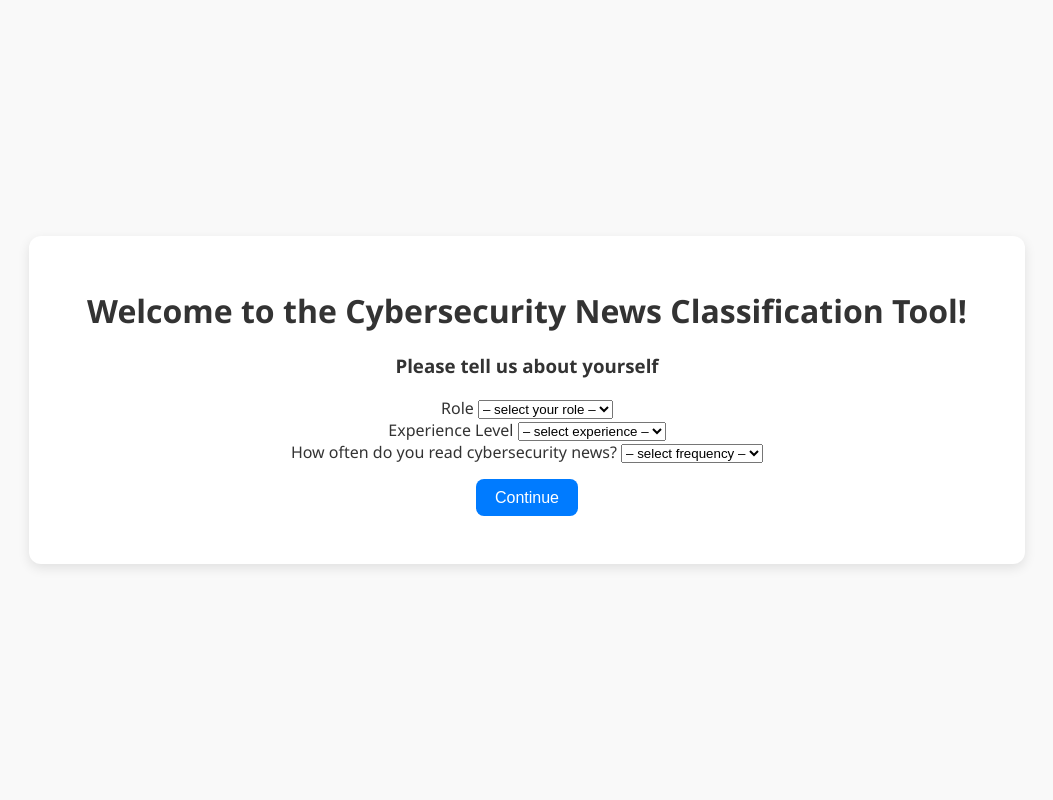
After one commit to taranis-ai/cybersec-survey, a Flask app: template cybersec_survey/templates/info.html in a window 1280 px wide. The commit adds this page. Shown: the whole page, without its empty margins (113-1166 px from the left). Run offline with Flask 3, Linux system fonts and the light colour scheme; the template is opened without the code that fills it, so the values that code supplies are empty; parts of the project's set-up code (start-up, migrations or seed data) failed here and were passed over.

Commit message:
Add form that asks users for experience, role and how often they read cybersec news

```diff
--- /dev/null
+++ b/cybersec_survey/templates/info.html
@@ -0,0 +1,49 @@
+<!DOCTYPE html>
+<html lang="en">
+<head>
+  <meta charset="UTF-8" />
+  <title>User Info</title>
+  <link rel="stylesheet" href="/static/css/styles.css" />
+</head>
+<body>
+  <div class="form-container">
+    <h1>Welcome to the Cybersecurity News Classification Tool!</h1>
+    <h3>Please tell us about yourself</h3>
+    <form id="user-form" action="/api/user" method="POST">
+      <div class="field">
+        <label for="role">Role</label>
+        <select id="role" name="role" required>
+          <option value="">– select your role –</option>
+          <option value="scientist">Scientist</option>
+          <option value="engineer">Engineer</option>
+          <option value="manager">Project Manager</option>
+          <option value="other">Other</option>
+        </select>
+      </div>
+
+      <div class="field">
+        <label for="experience">Experience Level</label>
+        <select id="experience" name="experience" required>
+          <option value="">– select experience –</option>
+          <option value="none">&lt; 1 year</option>
+          <option value="beginner">2-3 years</option>
+          <option value="mid">4-5 years</option>
+          <option value="senior">5+ years</option>
+        </select>
+      </div>
+
+      <div class="field">
+        <label for="news_freq">How often do you read cybersecurity news?</label>
+        <select id="news_freq" name="news_freq" required>
+          <option value="">– select frequency –</option>
+          <option value="seldom">&lt; 1 times per week</option>
+          <option value="weekly">2-3 times per week</option>
+          <option value="daily">daily</option>
+        </select>
+      </div>
+
+      <button type="submit" class="move-button">Continue</button>
+    </form>
+  </div>
+</body>
+</html>
--- a/cybersec_survey/templates/welcome.html
+++ b/cybersec_survey/templates/welcome.html
@@ -53,7 +53,7 @@
   </style>
 </head>
 <body>
-  <h1>Welcome to the Cybersecurity News Classification Tool!</h1>
+  <h1>Task description</h1>
   <p>Your task is to assign each incoming article to one of the following categories:</p>
 
   <h2>A) Cybersecurity-Relevant</h2>
```
Also changed, not shown: cybersec_survey/app.py (+35 -2 lines), cybersec_survey/db/models.py (+39 -4 lines).
